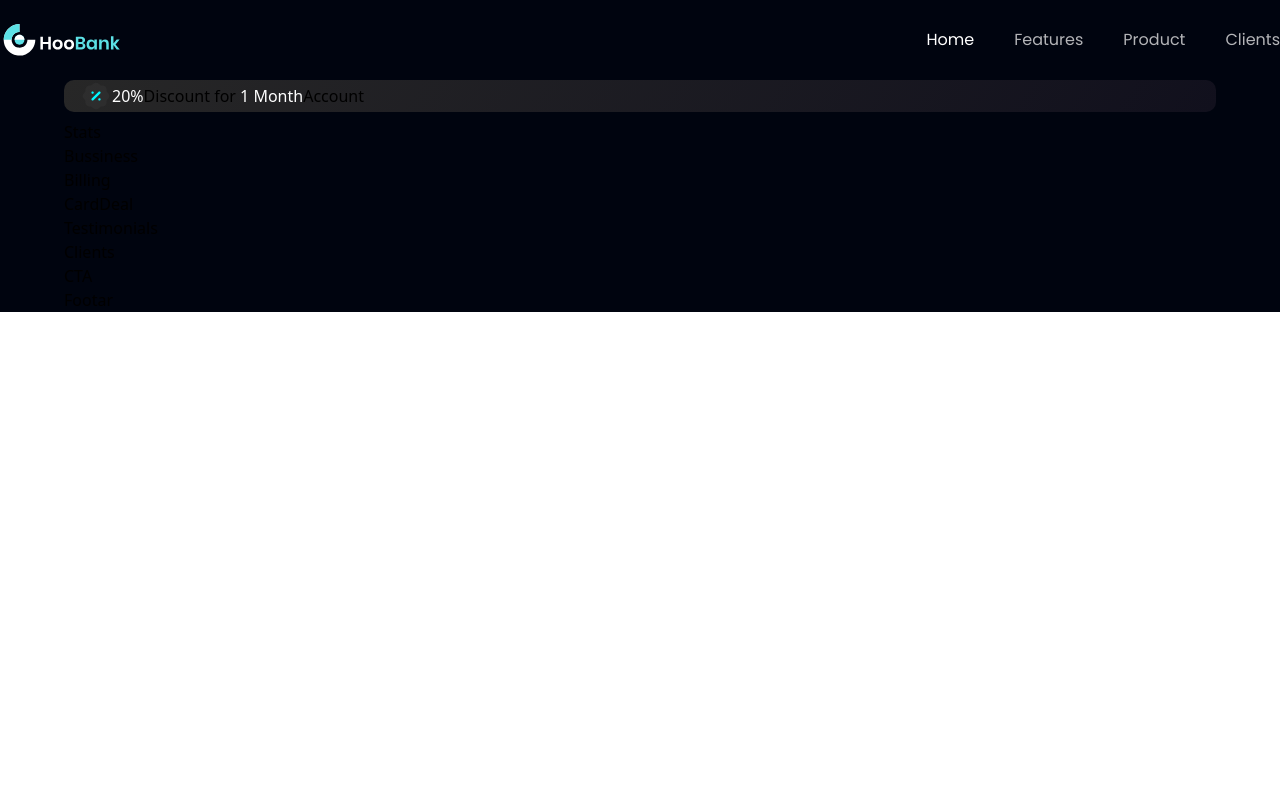
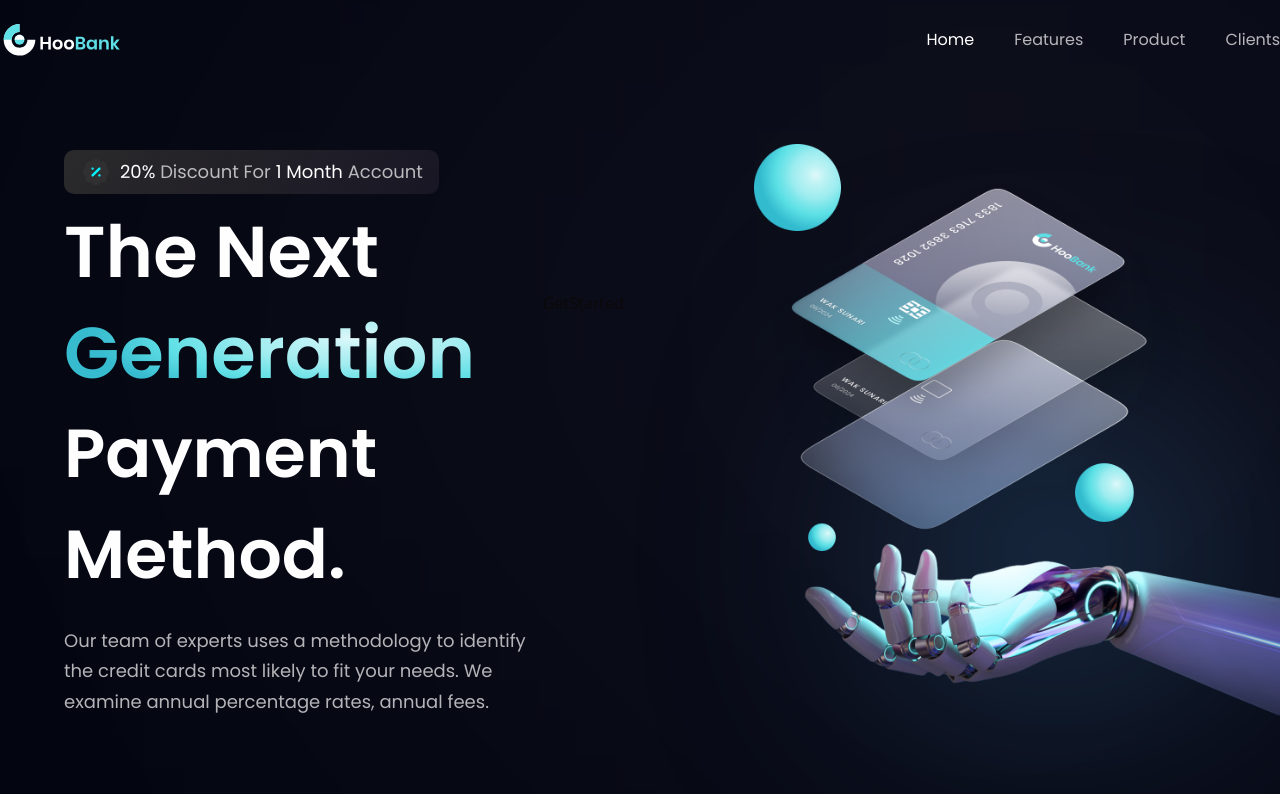
Before and after one commit to Rajat-soni-vst-au4/Bankapp, a React (Vite) app: page / in a window 1280 px wide. Shown: the top 794 px of the page. Built offline with nearby package versions, Linux system fonts and the light colour scheme.

Commit message:
hero page done

```diff
--- a/src/Components/Hero.jsx
+++ b/src/Components/Hero.jsx
@@ -1,25 +1,54 @@
-import React from 'react';
-import {discount, robot} from "../assets";
+import styles from "../style";
+import { discount, robot } from "../assets";
+import GetStarted from "./GetStarted";
 
-function Hero() {
+const Hero = () => {
   return (
-    <section id='home' className={'flex md:flex-row flex-col ${styles.paddingY'}>
-      <div className={'flex-1 ${styles.flexStart} flex-col xl:px-0 sm:px-16 px-6'}>
-        <div className={'flex flex-row items-center pv-[6px] px-4 bg-discount-gradient rounded-[10px] mb-2'}>
-          <img src={discount} alt="discount" className='w-[32px] h-[32px]'/>
-          <p>
-          <span className='text-white'>20%</span>
-            Discount for {" "}
-          <span className='text-white'>1 Month</span>
-            Account
+    <section id="home" className={`flex md:flex-row flex-col ${styles.paddingY}`}>
+      <div className={`flex-1 ${styles.flexStart} flex-col xl:px-0 sm:px-16 px-6`}>
+        <div className="flex flex-row items-center py-[6px] px-4 bg-discount-gradient rounded-[10px] mb-2">
+          <img src={discount} alt="discount" className="w-[32px] h-[32px]" />
+          <p className={`${styles.paragraph} ml-2`}>
+            <span className="text-white">20%</span> Discount For{" "}
+            <span className="text-white">1 Month</span> Account
+          </p>
+        </div>
 
-          </p>
+        <div className="flex flex-row justify-between items-center w-full">
+          <h1 className="flex-1 font-poppins font-semibold ss:text-[72px] text-[52px] text-white ss:leading-[100.8px] leading-[75px]">
+            The Next <br className="sm:block hidden" />{" "}
+            <span className="text-gradient">Generation</span>{" "}
+          </h1>
+          <div className="ss:flex hidden md:mr-4 mr-0">
+            <GetStarted />
+          </div>
+        </div>
 
-        </div>
+        <h1 className="font-poppins font-semibold ss:text-[68px] text-[52px] text-white ss:leading-[100.8px] leading-[75px] w-full">
+          Payment Method.
+        </h1>
+        <p className={`${styles.paragraph} max-w-[470px] mt-5`}>
+          Our team of experts uses a methodology to identify the credit cards
+          most likely to fit your needs. We examine annual percentage rates,
+          annual fees.
+        </p>
       </div>
 
+      <div className={`flex-1 flex ${styles.flexCenter} md:my-0 my-10 relative`}>
+        <img src={robot} alt="billing" className="w-[100%] h-[100%] relative z-[5]" />
+
+        {/* gradient start */}
+        <div className="absolute z-[0] w-[40%] h-[35%] top-0 pink__gradient" />
+        <div className="absolute z-[1] w-[80%] h-[80%] rounded-full white__gradient bottom-40" />
+        <div className="absolute z-[0] w-[50%] h-[50%] right-20 bottom-20 blue__gradient" />
+        {/* gradient end */}
+      </div>
+
+      <div className={`ss:hidden ${styles.flexCenter}`}>
+        <GetStarted />
+      </div>
     </section>
-  )
-}
+  );
+};
 
-export default Hero
+export default Hero;
```
